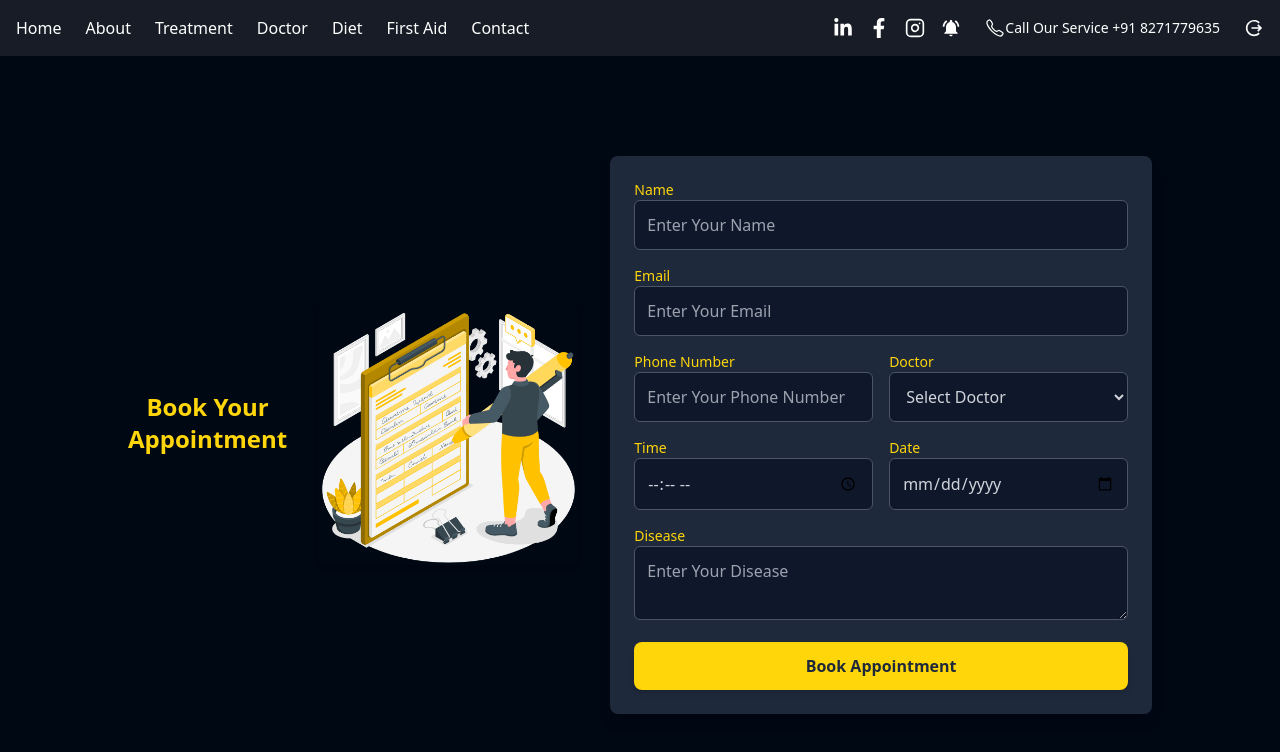
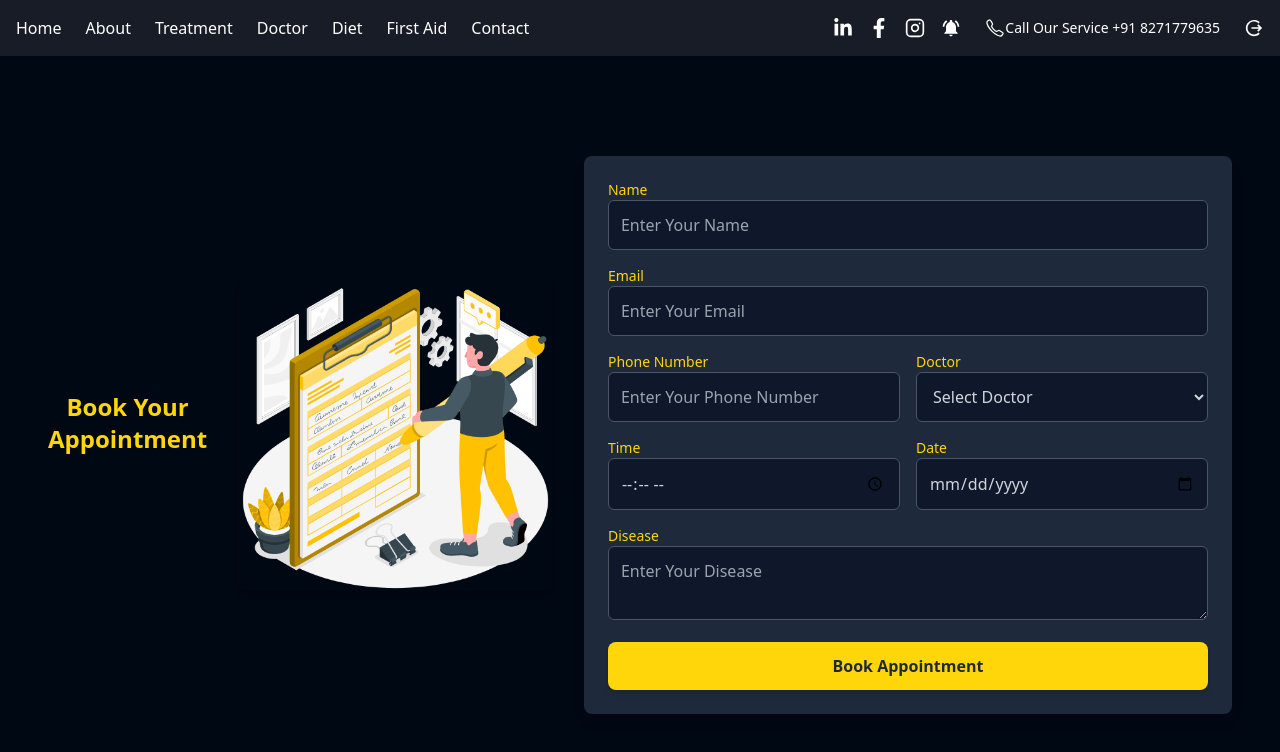
Before and after one commit to Vijaysharmagpj/Doctor, a React (Create React App) app: page /bookappointment in a window 1280 px wide. Shown: the top 752 px of the page. Built offline with nearby package versions, Linux system fonts and the light colour scheme; the HTML template or start-up script is replaced by a standard one.

Commit message:
change on UI

```diff
--- a/src/Components/BookAppointment.jsx
+++ b/src/Components/BookAppointment.jsx
@@ -48,7 +48,7 @@
     <>
     <Navbar/>
     <div className="bg-[#000814] min-h-screen flex flex-col items-center justify-center p-6 md:p-12">
-      <div className="flex flex-col md:flex-row items-center justify-center gap-8 w-full max-w-5xl mt-[70px]">
+      <div className="flex flex-col md:flex-row items-center justify-center gap-8 w-full max-w-8xl mt-[70px]">
       <h1 className="text-2xl font-bold text-center text-[#FFD60A] mb-6">
             Book Your Appointment
           </h1>
```
